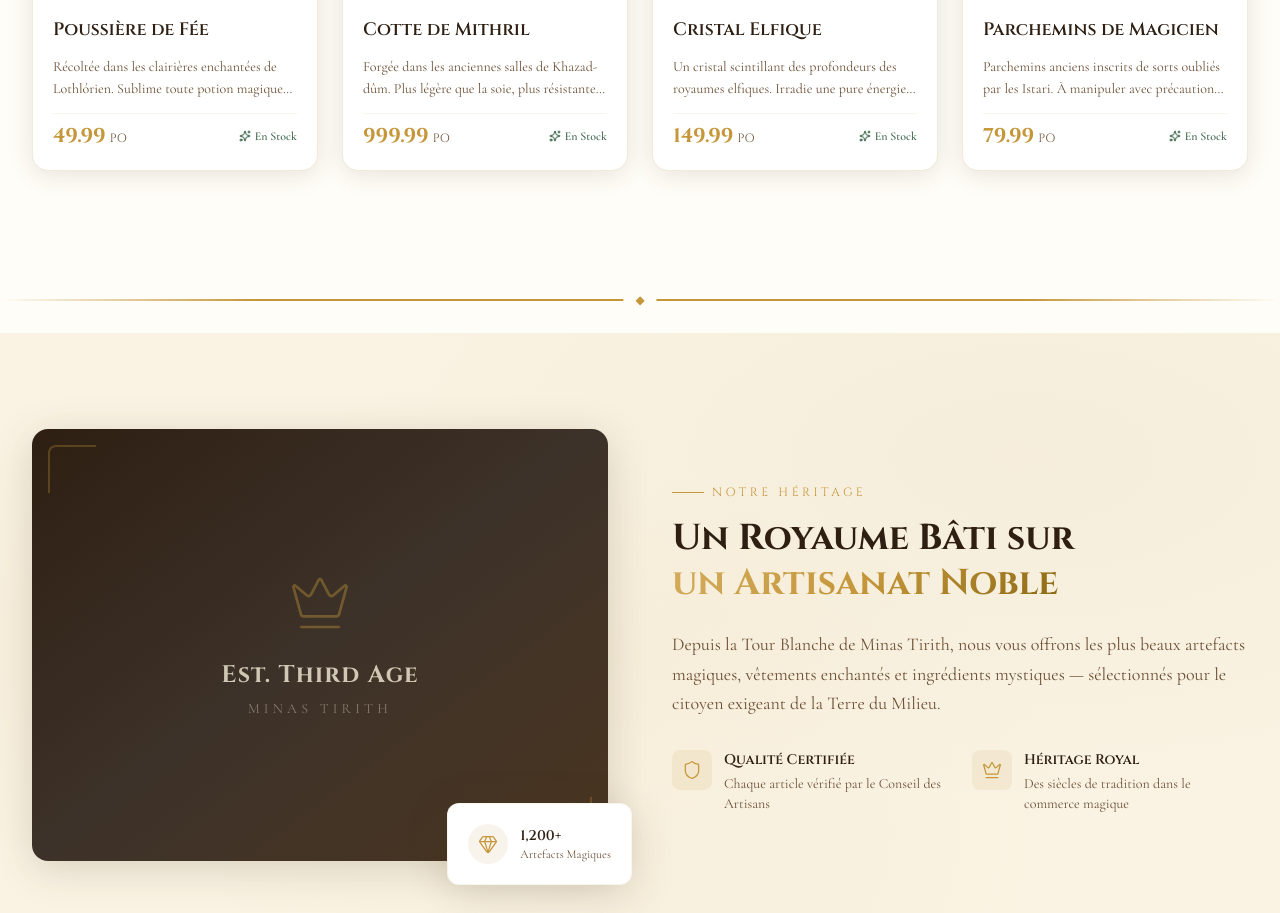
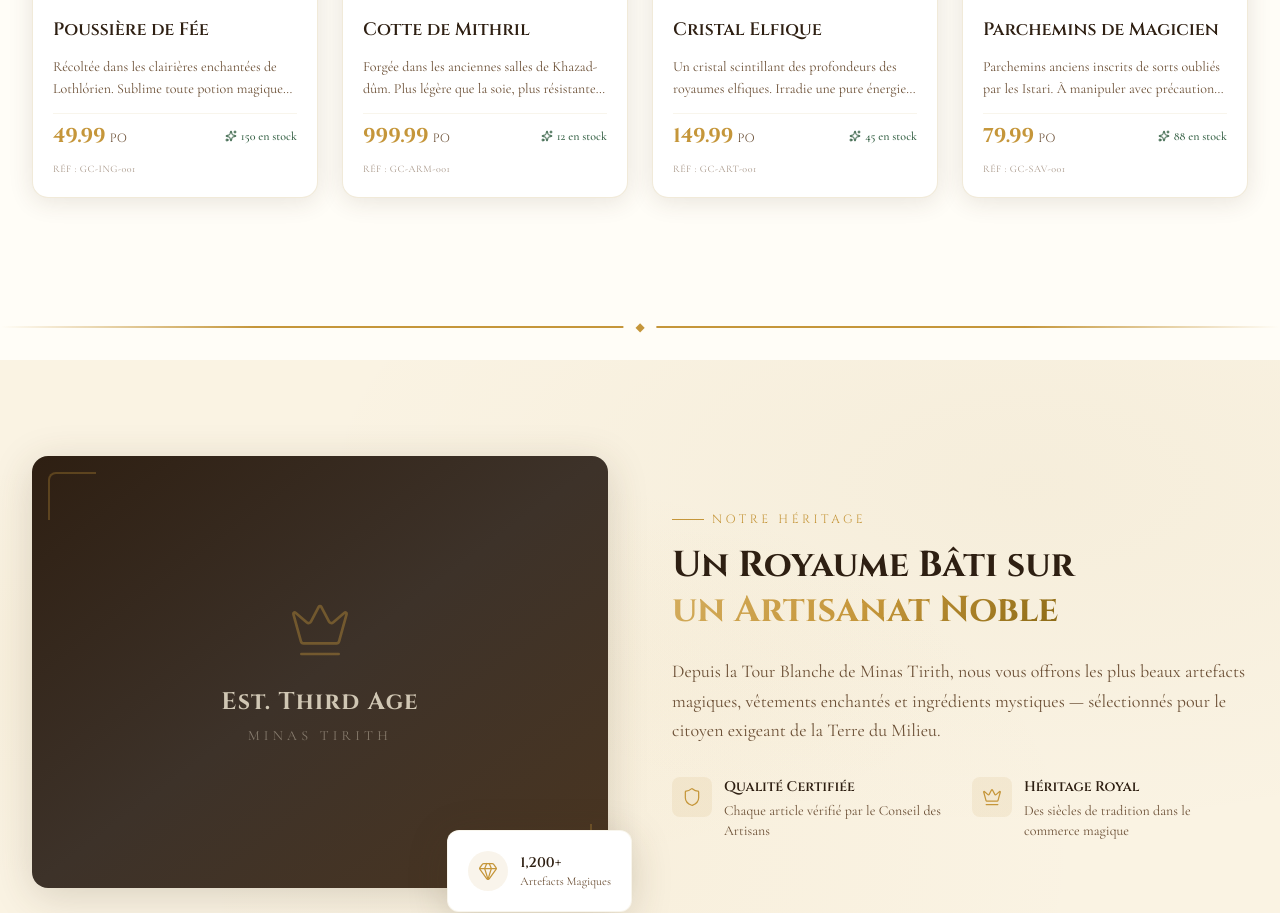
Before and after one commit to Gondor-Chic/magic-ventesStock, a Next.js app: page / in a window 1280 px wide. Shown: the part 1380-2293 px from the top of the page. Built offline with nearby package versions, Linux system fonts and the light colour scheme.

Commit message:
feat: enhance product details with stock quantity and reference

```diff
--- a/src/components/home/ProductsSection.tsx
+++ b/src/components/home/ProductsSection.tsx
@@ -75,9 +75,12 @@ export default function ProductsSection() {
                   </span>
                   <span className="inline-flex items-center gap-1 text-xs text-gondor-emerald font-medium">
                     <Sparkles size={12} />
-                    En Stock
+                    {product.stockQuantity > 0 ? `${product.stockQuantity} en stock` : "Rupture"}
                   </span>
                 </div>
+                <p className="text-[10px] text-gondor-brown-light/60 tracking-wider uppercase">
+                  Réf : {product.reference}
+                </p>
               </div>
             </Card>
           ))}
--- a/src/lib/constants.ts
+++ b/src/lib/constants.ts
@@ -10,47 +10,51 @@ export const NAV_LINKS: NavLink[] = [
 export const FEATURED_PRODUCTS: Product[] = [
   {
     id: "fairy-dust-001",
+    reference: "GC-ING-001",
     name: "Poussière de Fée",
     description:
       "Récoltée dans les clairières enchantées de Lothlórien. Sublime toute potion magique d'une brillance lumineuse.",
     price: 49.99,
     currency: "PO",
+    stockQuantity: 150,
     imageUrl: "/images/fairy-dust.jpg",
     category: "Ingrédients Magiques",
-    inStock: true,
   },
   {
     id: "mithril-shirt-001",
+    reference: "GC-ARM-001",
     name: "Cotte de Mithril",
     description:
       "Forgée dans les anciennes salles de Khazad-dûm. Plus légère que la soie, plus résistante que les écailles de dragon.",
     price: 999.99,
     currency: "PO",
+    stockQuantity: 12,
     imageUrl: "/images/mithril-shirt.jpg",
     category: "Armure & Protection",
-    inStock: true,
   },
   {
     id: "elven-crystal-001",
+    reference: "GC-ART-001",
     name: "Cristal Elfique",
     description:
       "Un cristal scintillant des profondeurs des royaumes elfiques. Irradie une pure énergie de lumière stellaire.",
     price: 149.99,
     currency: "PO",
+    stockQuantity: 45,
     imageUrl: "/images/elven-crystal.jpg",
     category: "Artefacts Magiques",
-    inStock: true,
   },
   {
     id: "wizard-scrolls-001",
+    reference: "GC-SAV-001",
     name: "Parchemins de Magicien",
     description:
       "Parchemins anciens inscrits de sorts oubliés par les Istari. À manipuler avec précaution arcanique.",
     price: 79.99,
     currency: "PO",
+    stockQuantity: 88,
     imageUrl: "/images/wizard-scrolls.jpg",
     category: "Savoir & Légendes",
-    inStock: true,
   },
 ];
 
--- a/src/types/index.ts
+++ b/src/types/index.ts
@@ -1,12 +1,13 @@
 export interface Product {
   id: string;
+  reference: string;
   name: string;
   description: string;
   price: number;
   currency: string;
+  stockQuantity: number;
   imageUrl: string;
   category: string;
-  inStock: boolean;
 }
 
 export interface NavLink {
```
